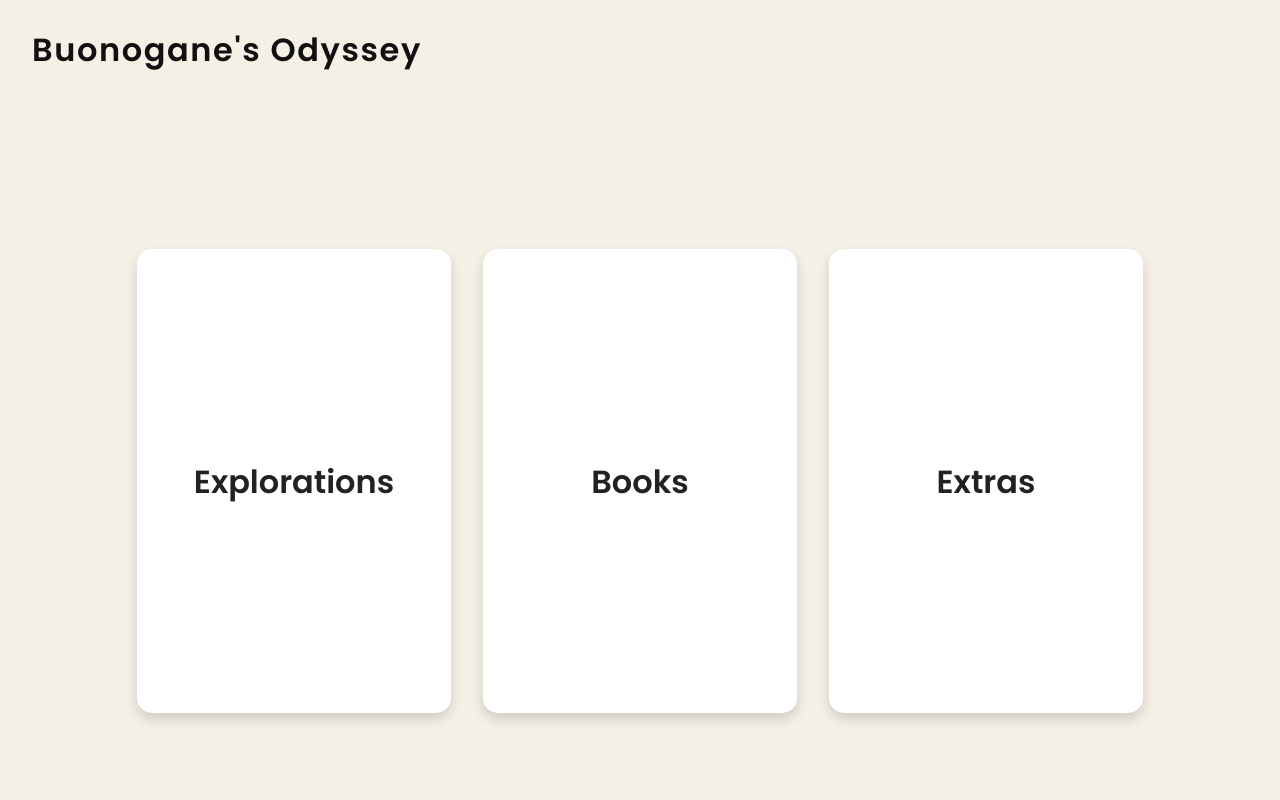
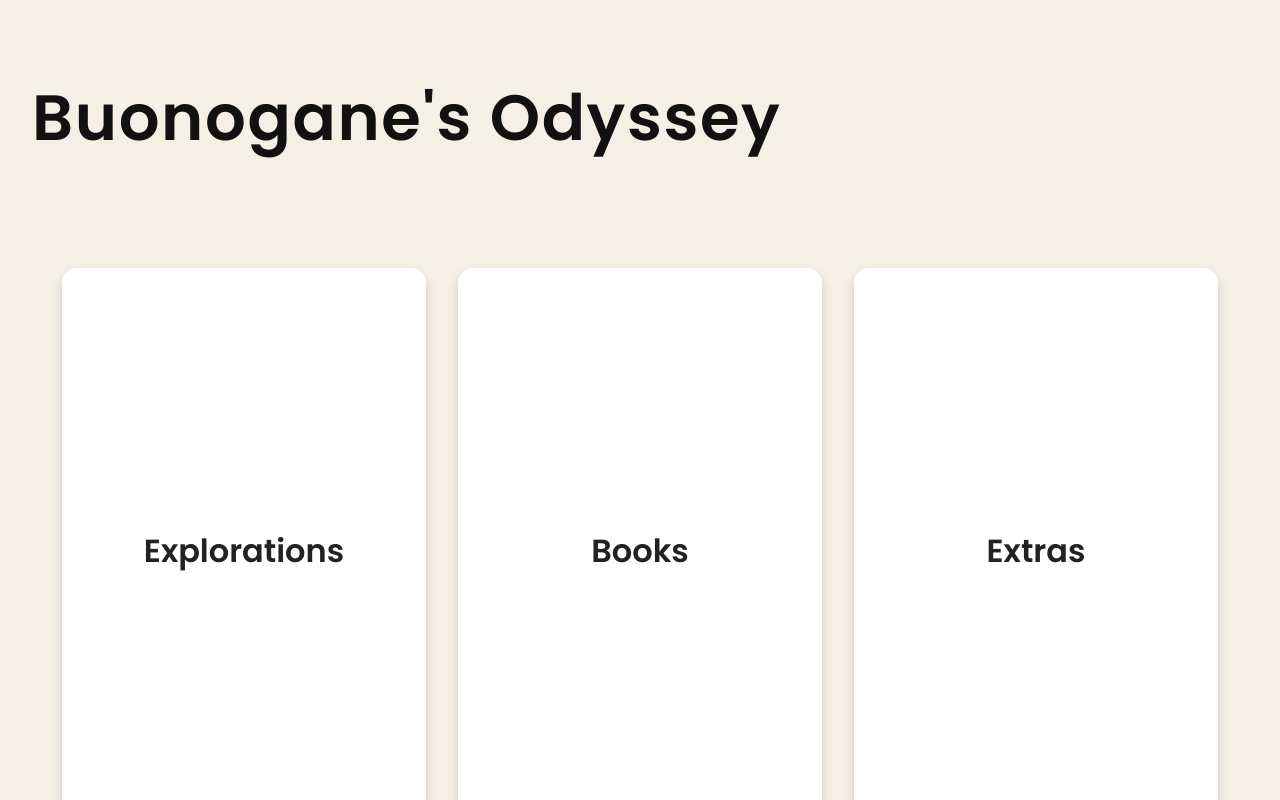
Before and after one commit to buonogane/buonogane.github.io, a plain HTML site: page index.html in a window 1280 px wide. Shown: the top 800 px of the page. Drawn offline with Linux system fonts and the light colour scheme.

Commit message:
index.html
4. test

```diff
--- a/index.html
+++ b/index.html
@@ -7,84 +7,98 @@
 <link href="https://fonts.googleapis.com/css2?family=Poppins:wght@600&display=swap" rel="stylesheet">
 <style>
 body {
-  margin: 0;
-  font-family: Arial, sans-serif;
-  background: #f5f0e6;
-  color: #222;
-  line-height: 1.6;
+  margin: 0; /* remove default margin */
+  font-family: Arial, sans-serif; /* fallback font */
+  background: #f5f0e6; /* cream background */
+  color: #222; /* dark text */
+  line-height: 1.6; /* spacing between lines */
 }
+
+/* Header styling: main title */
 .main-header {
-  font-family: 'Poppins', sans-serif;
-  font-weight: 600;
-  font-size: 2rem;
-  letter-spacing: 0.05em;
-  color: #111;
-  text-align: left;
-  padding: 1.5rem 2rem;
+  font-family: 'Poppins', sans-serif; /* modern font */
+  font-weight: 600; /* semi-bold */
+  font-size: 2rem; /* font size */
+  letter-spacing: 0.05em; /* small spacing between letters */
+  color: #111; /* dark color */
+  text-align: left; /* align to left */
+  padding: 1.5rem 2rem; /* top/bottom and left/right padding */
 }
+
+/* Container for the three cards */
 .cards-container {
-  display: flex;
-  flex-direction: row;
-  justify-content: center;
-  align-items: center;
-  height: calc(100vh - 100px);
-  gap: 2rem;
-  padding: 2rem;
-  flex-wrap: wrap;
+  display: flex; /* arrange cards in flex layout */
+  flex-direction: row; /* horizontal layout */
+  justify-content: center; /* center horizontally */
+  align-items: flex-start; /* align items to top */
+  height: calc(100vh - 100px); /* full viewport minus header/footer */
+  gap: 2rem; /* space between cards */
+  padding: 2rem; /* container padding */
+  flex-wrap: wrap; /* allow wrapping on smaller screens */
 }
+
+/* Individual card styling */
 .card {
-  background: white;
-  width: 250px; /* adjustable width */
-  height: 400px; /* adjustable height for portrait */
-  padding: 2rem;
-  border-radius: 15px;
-  box-shadow: 0 6px 12px rgba(0,0,0,0.15);
-  text-align: center;
-  font-family: 'Poppins', sans-serif;
-  font-weight: 600;
-  font-size: 2rem;
-  cursor: pointer;
-  transition: transform 0.2s, box-shadow 0.2s;
-  display: flex;
-  justify-content: center;
-  align-items: center;
+  background: white; /* card color */
+  width: 300px; /* adjustable width */
+  height: 500px; /* adjustable height for portrait */
+  padding: 2rem; /* inside spacing */
+  border-radius: 15px; /* rounded corners */
+  box-shadow: 0 6px 12px rgba(0,0,0,0.15); /* subtle shadow */
+  text-align: center; /* center text */
+  font-family: 'Poppins', sans-serif; /* modern font */
+  font-weight: 600; /* semi-bold */
+  font-size: 2rem; /* font size */
+  cursor: pointer; /* pointer on hover */
+  transition: transform 0.2s, box-shadow 0.2s; /* smooth hover effect */
+  display: flex; /* flex to center content */
+  justify-content: center; /* horizontal centering */
+  align-items: center; /* vertical centering */
 }
+
+/* Hover effect for cards */
 .card:hover {
-  transform: translateY(-5px);
-  box-shadow: 0 12px 18px rgba(0,0,0,0.2);
+  transform: translateY(-5px); /* lift up slightly */
+  box-shadow: 0 12px 18px rgba(0,0,0,0.2); /* stronger shadow */
 }
+
+/* H2 inside card: remove margin */
 .card h2 {
-  margin: 0;
-  font-size: 2rem;
+  margin: 0; /* remove default spacing */
+  font-size: 2rem; /* heading size */
 }
+
+/* Footer styling */
 footer {
-  text-align: center;
-  padding: 2rem;
-  background: #111;
-  color: white;
+  text-align: center; /* center text */
+  padding: 2rem; /* spacing */
+  background: #111; /* dark background */
+  color: white; /* white text */
 }
+
+/* Responsive design for smaller screens */
 @media (max-width: 900px) {
   .cards-container {
-    flex-direction: column;
-    height: auto;
+    flex-direction: column; /* stack cards vertically */
+    height: auto; /* adjust height */
   }
   .card {
-    width: 80%;
-    height: 300px;
+    width: 80%; /* wider on small screens */
+    height: 400px; /* shorter height */
   }
 }
 </style>
 </head>
 <body>
-<header class="main-header">Buonogane's Odyssey</header>
+<header class="main-header"><h1>Buonogane's Odyssey</h1></header> <!-- Main page title as H1 -->
 
-<div class="cards-container">
+<div class="cards-container"> <!-- Main option cards -->
   <div class="card"><h2>Explorations</h2></div>
   <div class="card"><h2>Books</h2></div>
   <div class="card"><h2>Extras</h2></div>
 </div>
 
-<footer>
+<footer> <!-- Footer section -->
 <p>© 2025 Buonogane — All rights reserved.</p>
 </footer>
 </body>
```
